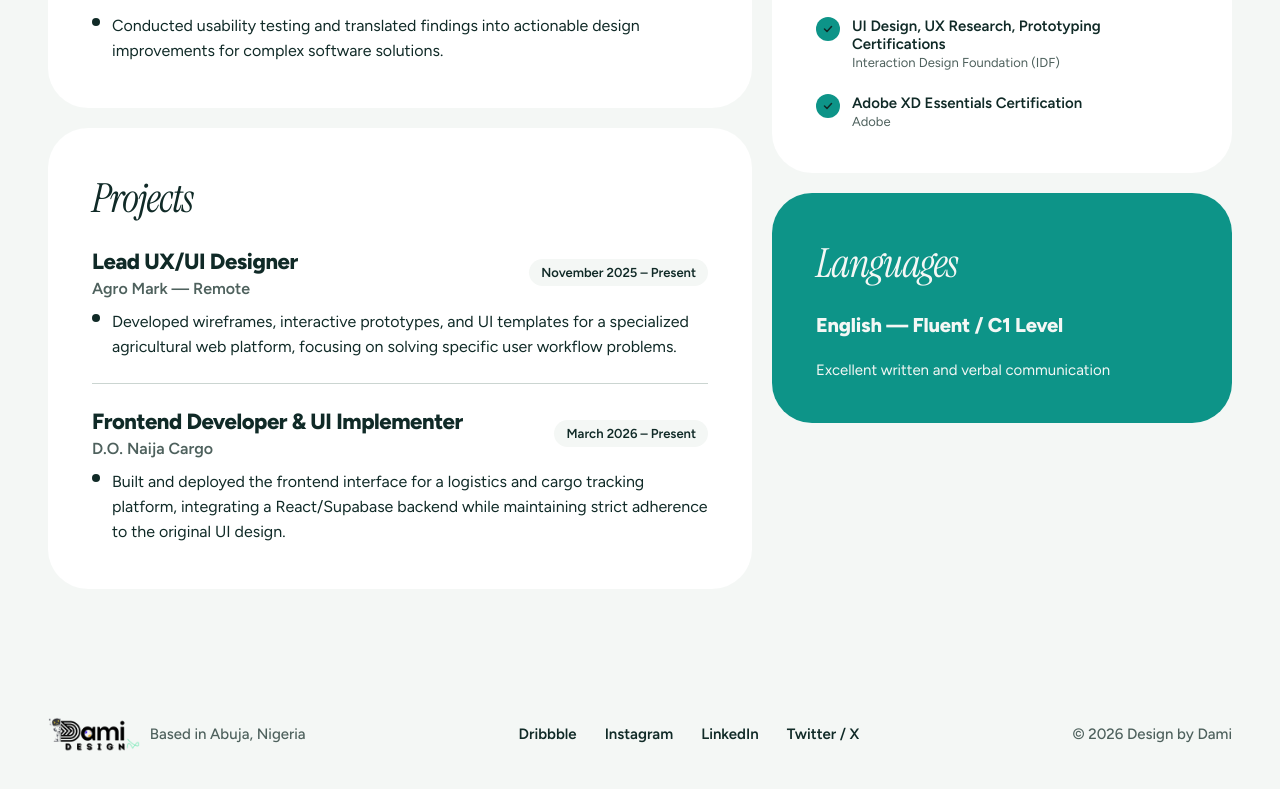
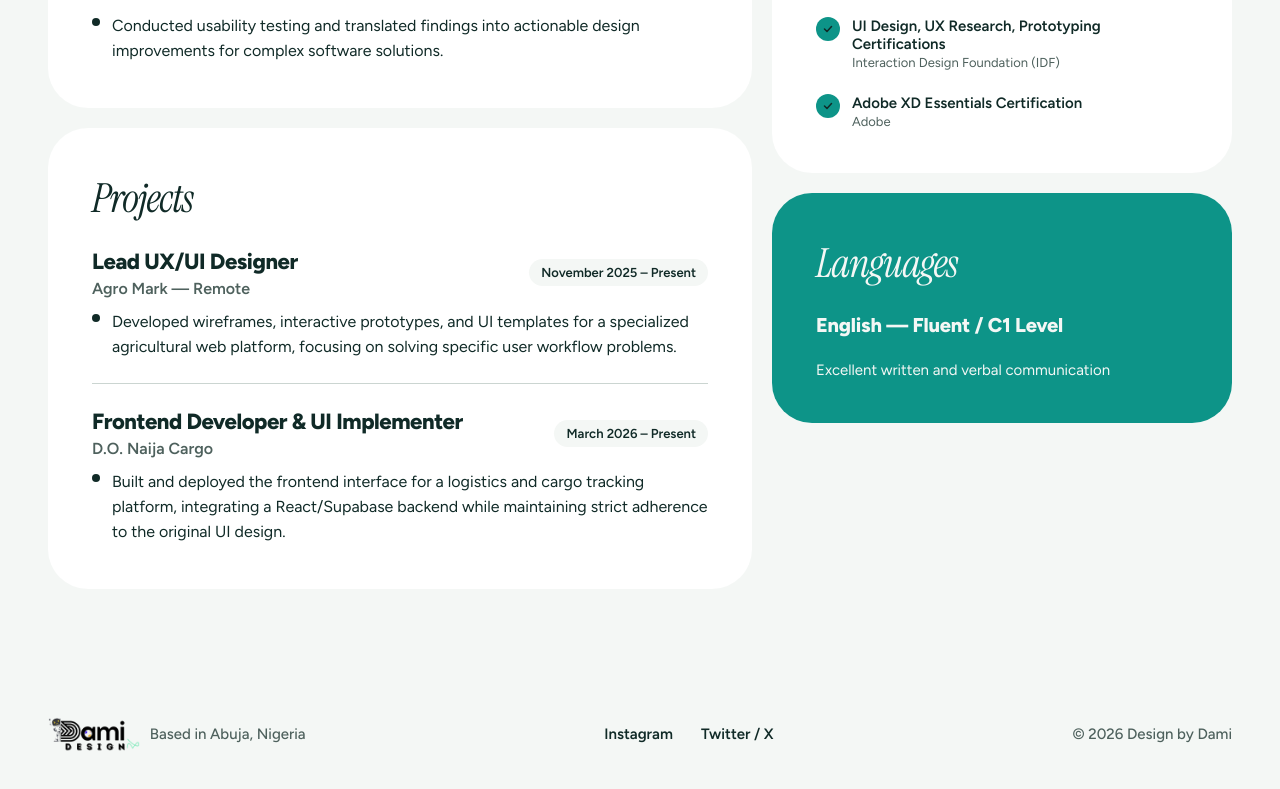
Before and after one commit to DesignByDami/Portfolio, a React (Vite) app: page /cv in a window 1280 px wide. Shown: the part 1969-2758 px from the top of the page. Built offline with nearby package versions, Linux system fonts and the light colour scheme.

Commit message:
Add Instagram and X links; hide socials without a URL
Co-Authored-By: Claude Opus 5.5 <noreply@anthropic.com>

```diff
--- a/src/components/Layout.jsx
+++ b/src/components/Layout.jsx
@@ -101,7 +101,7 @@ function Footer() {
         <span>Based in Abuja, Nigeria</span>
       </div>
       <nav className="footer__social" aria-label="Social">
-        {SOCIALS.map((s) => (
+        {SOCIALS.filter((s) => s.href).map((s) => (
           <a key={s.label} href={s.href} target="_blank" rel="noreferrer">
             <span className="d-only">{s.label}</span>
             <span className="m-only">{s.short}</span>
--- a/src/data/site.js
+++ b/src/data/site.js
@@ -7,12 +7,13 @@ export const WHATSAPP_NUMBER = '2349040071855'
 // Served from public/ — exported from the "CV / A4 print" frames in Figma.
 export const CV_PDF_URL = '/Damilola-Olowo-CV.pdf'
 
-// TODO: add profile URLs — the design names the networks but not the links.
+// Entries without an href are hidden in the footer until a URL is added.
+// TODO: add Dribbble and LinkedIn profile URLs.
 export const SOCIALS = [
-  { label: 'Dribbble', short: 'Dribbble', href: '#' },
-  { label: 'Instagram', short: 'Instagram', href: '#' },
-  { label: 'LinkedIn', short: 'LinkedIn', href: '#' },
-  { label: 'Twitter / X', short: 'X', href: '#' },
+  { label: 'Dribbble', short: 'Dribbble', href: '' },
+  { label: 'Instagram', short: 'Instagram', href: 'https://www.instagram.com/damidesign__/' },
+  { label: 'LinkedIn', short: 'LinkedIn', href: '' },
+  { label: 'Twitter / X', short: 'X', href: 'https://x.com/damidesign_' },
 ]
 
 export const NAV_LINKS = [
```
Also changed, not shown: 1 other file (tests, documents, lock files or other folders).
